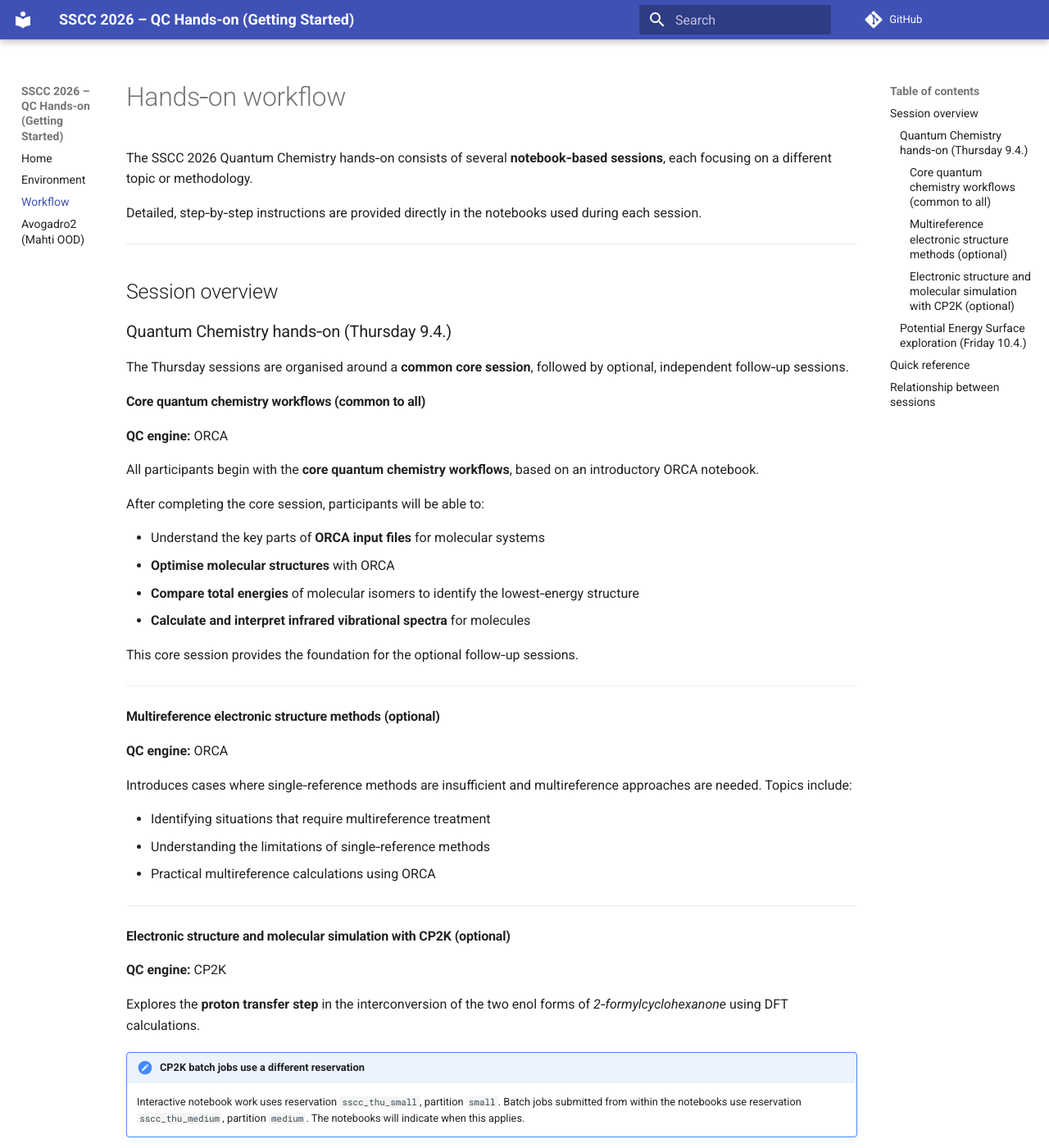
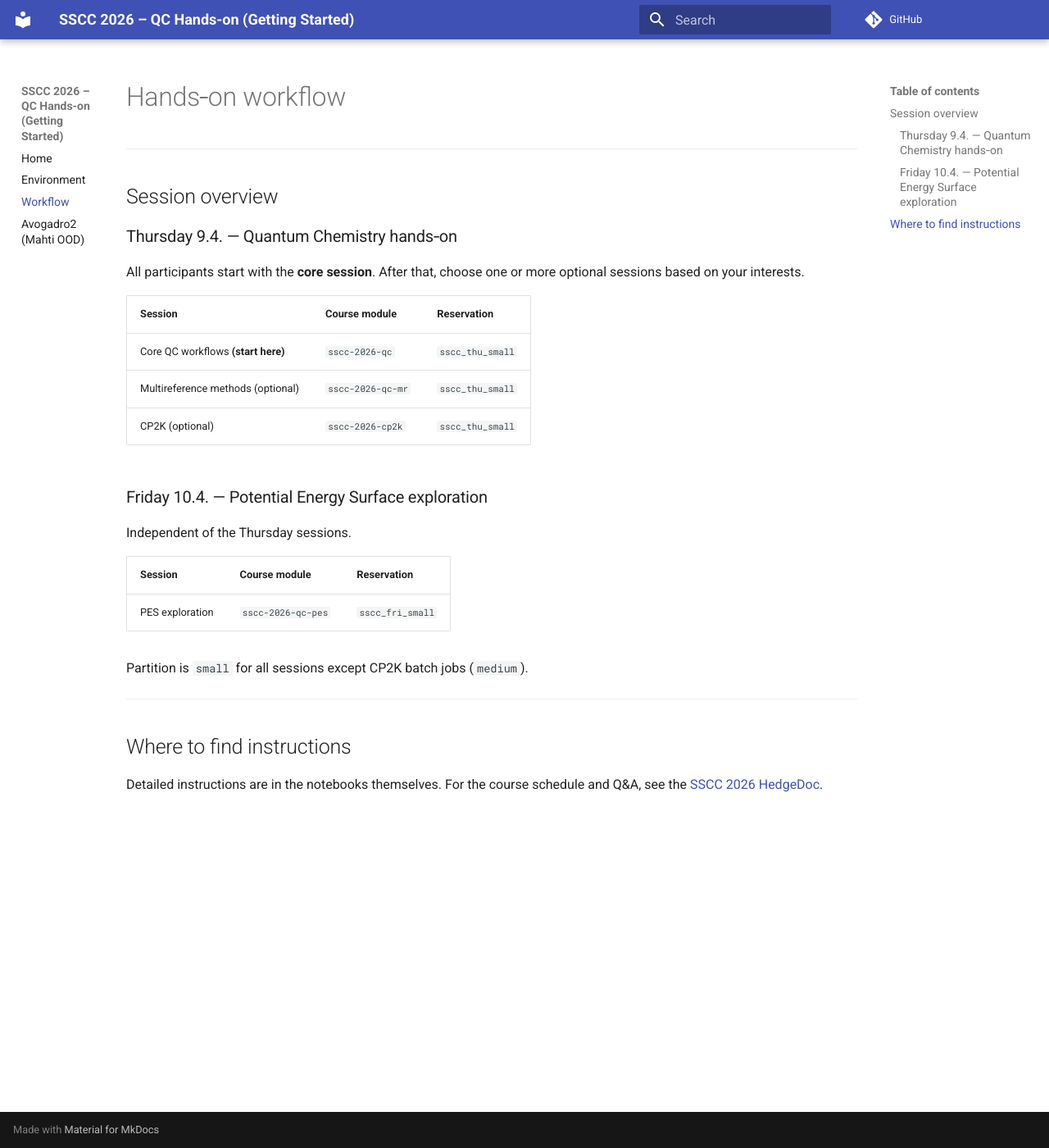
Before and after one commit to nruneberg/sscc2026-qc-getting-started, an MkDocs documentation site: the page built from docs/workflow.md, in a window 1280 px wide and 1400 px high. Shown: the whole window at 82% size. Built offline with MkDocs 1.6.1 and Material for MkDocs 9.7.7, drawn with Linux system fonts in a browser that asks for light colours; comment, search, counter and statistics services are not loaded; some of the changed text lies outside the part shown.

Commit message:
Update workflow

```diff
--- a/docs/workflow.md
+++ b/docs/workflow.md
@@ -1,94 +1,34 @@
 # Hands‑on workflow
-
-The SSCC 2026 Quantum Chemistry hands‑on consists of several
-**notebook‑based sessions**, each focusing on a different topic
-or methodology.
-
-Detailed, step‑by‑step instructions are provided directly
-in the notebooks used during each session.
 
 ---
 
 ## Session overview
 
-### Quantum Chemistry hands‑on (Thursday 9.4.)
+### Thursday 9.4. — Quantum Chemistry hands‑on
 
-The Thursday sessions are organised around a **common core session**,
-followed by optional, independent follow‑up sessions.
+All participants start with the **core session**. After that, choose
+one or more optional sessions based on your interests.
 
-#### Core quantum chemistry workflows (common to all)
+| Session | Course module | Reservation |
+|---|---|---|
+| Core QC workflows **(start here)** | `sscc-2026-qc` | `sscc_thu_small` |
+| Multireference methods (optional) | `sscc-2026-qc-mr` | `sscc_thu_small` |
+| CP2K (optional) | `sscc-2026-cp2k` | `sscc_thu_small` |
 
-**QC engine:** ORCA
+### Friday 10.4. — Potential Energy Surface exploration
 
-All participants begin with the **core quantum chemistry workflows**,
-based on an introductory ORCA notebook.
+Independent of the Thursday sessions.
 
-After completing the core session, participants will be able to:
+| Session | Course module | Reservation |
+|---|---|---|
+| PES exploration | `sscc-2026-qc-pes` | `sscc_fri_small` |
 
-* Understand the key parts of **ORCA input files** for molecular systems
-* **Optimise molecular structures** with ORCA
-* **Compare total energies** of molecular isomers to identify the
-  lowest‑energy structure
-* **Calculate and interpret infrared vibrational spectra** for molecules
-
-This core session provides the foundation for the optional follow‑up sessions.
+Partition is `small` for all sessions except CP2K batch jobs (`medium`).
 
 ---
 
-#### Multireference electronic structure methods (optional)
+## Where to find instructions
 
-**QC engine:** ORCA
-
-Introduces cases where single‑reference methods are insufficient and
-multireference approaches are needed. Topics include:
-
-* Identifying situations that require multireference treatment
-* Understanding the limitations of single‑reference methods
-* Practical multireference calculations using ORCA
-
----
-
-#### Electronic structure and molecular simulation with CP2K (optional)
-
-**QC engine:** CP2K
-
-Explores the **proton transfer step** in the interconversion of the two
-enol forms of *2‑formylcyclohexanone* using DFT calculations.
-
-!!! note "CP2K batch jobs use a different reservation"
-    Interactive notebook work uses reservation `sscc_thu_small`, partition `small`.
-    Batch jobs submitted from within the notebooks use reservation `sscc_thu_medium`,
-    partition `medium`. The notebooks will indicate when this applies.
-
-Materials: [https://github.com/csc-training/sscc-cp2k](https://github.com/csc-training/sscc-cp2k)
-
----
-
-### Potential Energy Surface exploration (Friday 10.4.)
-
-**QC engine:** ORCA
-
-Held on Friday, consisting of a lecture followed by a hands‑on exercise.
-Focuses on understanding and analysing molecular potential energy surfaces.
-Independent of the Thursday sessions.
-
----
-
-## Quick reference
-
-| Session | Day | Course module | Reservation | Partition |
-|---|---|---|---|---|
-| Core QC workflows | Thu | `sscc-2026-qc` | `sscc_thu_small` | `small` |
-| Multireference methods | Thu | `sscc-2026-qc-mr` | `sscc_thu_small` | `small` |
-| CP2K (notebooks) | Thu | `sscc-2026-cp2k` | `sscc_thu_small` | `small` |
-| CP2K (batch jobs) | Thu | — | `sscc_thu_medium` | `medium` |
-| PES exploration | Fri | `sscc-2026-qc-pes` | `sscc_fri_small` | `small` |
-
----
-
-## Relationship between sessions
-
-* The **core QC workflows** session is common to all participants
-* Follow‑up sessions are **optional** and largely **independent**
-* Different QC engines (ORCA and CP2K) are used in different sessions
-* All required software is provided via **CSC Jupyter for Courses**
+Detailed instructions are in the notebooks themselves.
+For the course schedule and Q&A, see the
+[SSCC 2026 HedgeDoc](https://siili.rahtiapp.fi/sscc2026).
```
